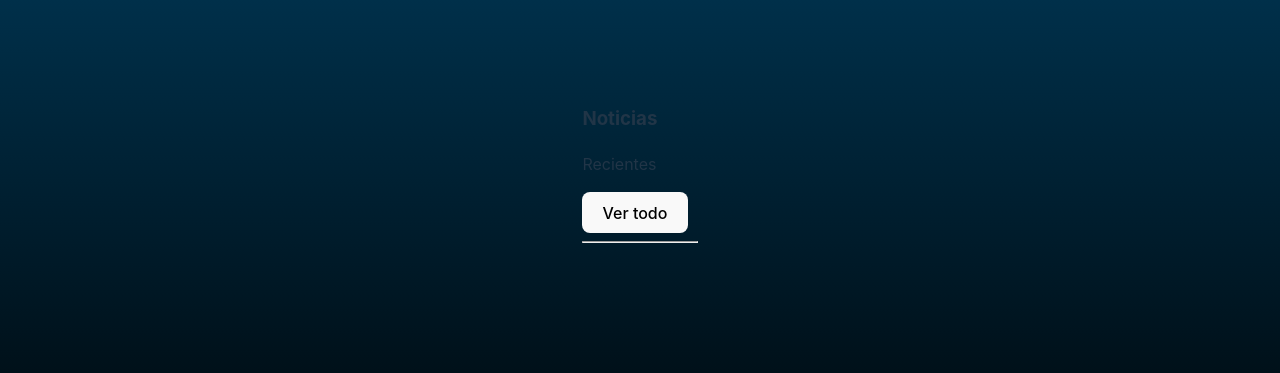
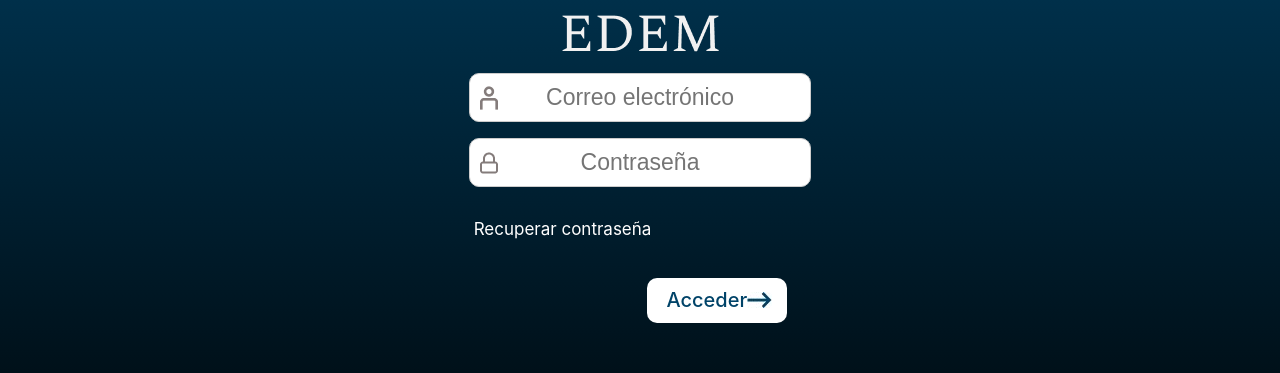
Before and after one commit to adrianMartinezTeba/Front-Desafio, a React (Vite) app: page /login in a window 1280 px wide. Before the commit this address led to /. Shown: the part 231-604 px from the top of the page. Built offline with nearby package versions, Linux system fonts and the light colour scheme; no server answers.

Commit message:
login bn

```diff
--- a/src/components/login/login.jsx
+++ b/src/components/login/login.jsx
@@ -6,7 +6,7 @@
 import { UserContext } from "../../context/UserContext/UserState";
 
 const Login = () => {
-  const { login, token, user } = useContext(UserContext);
+  const { login, token, user} = useContext(UserContext);
   const [showLogo, setShowLogo] = useState(true);
   const [loginForm, setLoginForm] = useState({
     email: "",
@@ -21,26 +21,33 @@
       [e.target.name]: e.target.value,
     }));
   };
-
+useEffect(()=>{
+const localToken = localStorage.getItem('token')
+if (localToken) {
+  navigate('/')
+}
+},[])
   const handleSubmit = async (e) => {
     e.preventDefault();
     await login(loginForm);
 
+    if (user.firstOnBoard === true) {
+      navigate("/onBoarding");
+    } else {
+      navigate("/");
+    }
+  };
+  useEffect(()=>{
+    console.log(user);
+  },[user,token])
+  // useEffect(() => {
+  //   const timer = setTimeout(() => {
 
-  };
-  useEffect(() => {
-    const timer = setTimeout(() => {
-      console.log(user);
-      if (user.firstOnBoard === true) {
-        navigate("/onBoarding");
-      } else {
-        navigate("/");
-      }
-      // Aquí puedes realizar la lógica adicional que necesites
-    }, 500); // Ajusta el tiempo de espera según tus necesidades
+  //     // Aquí puedes realizar la lógica adicional que necesites
+  //   }, 2000); // Ajusta el tiempo de espera según tus necesidades
 
-    return () => clearTimeout(timer);
-  }, [token, user]);
+  //   return () => clearTimeout(timer);
+  // }, [token, user]);
 
   //la funcion de logout deberia de limpiar el estado general del token para que esto no te lleve a home
   // useEffect(() => {
```
